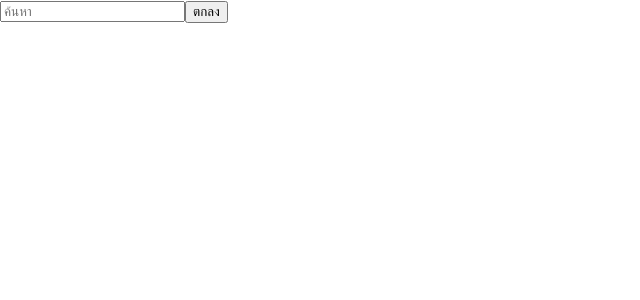
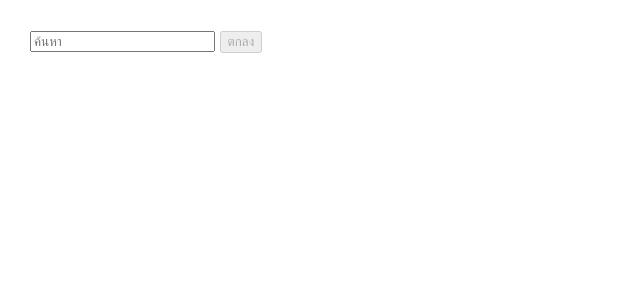
Before and after one commit to oak072544/app1, a React (Create React App) app: page / in a window 1280 px wide. Shown: the top 300 px of the page, without its empty margins (0-640 px from the left). Built offline with nearby package versions, Linux system fonts and the light colour scheme.

Commit message:
form search 2

```diff
--- a/package.json
+++ b/package.json
@@ -6,6 +6,7 @@
     "@testing-library/jest-dom": "^5.17.0",
     "@testing-library/react": "^13.4.0",
     "@testing-library/user-event": "^13.5.0",
+    "bootstrap": "^5.3.2",
     "react": "^18.2.0",
     "react-dom": "^18.2.0",
     "react-router-dom": "^6.16.0",
--- a/src/form-search.js
+++ b/src/form-search.js
@@ -1,10 +1,23 @@
 import React from 'react'
 
 export default function FormSearch() {
+  const textKw = React.useRef()
+  const btOk = React.useRef()
+
+  const onChangeKw = () => {
+    if(textKw.current.value.trim() !== '') {
+      btOk.current.disabled = false
+    } else {
+      btOk.current.disabled = true
+    }
+  }
+
   return (
-    <form>
-        <input type='text' name='q' placeholder='ค้นหา'/>
-        <button>ตกลง</button>
-    </form>
+    <div style={{margin:'30px'}}>
+      <form>
+        <input type='text' name='kw' placeholder='ค้นหา' ref={textKw} onChange={onChangeKw}/>&nbsp;
+        <button ref={btOk} disabled>ตกลง</button>
+      </form>
+    </div>
   )
 }
```
Also changed, not shown: 1 other file (tests, documents, lock files or other folders).
